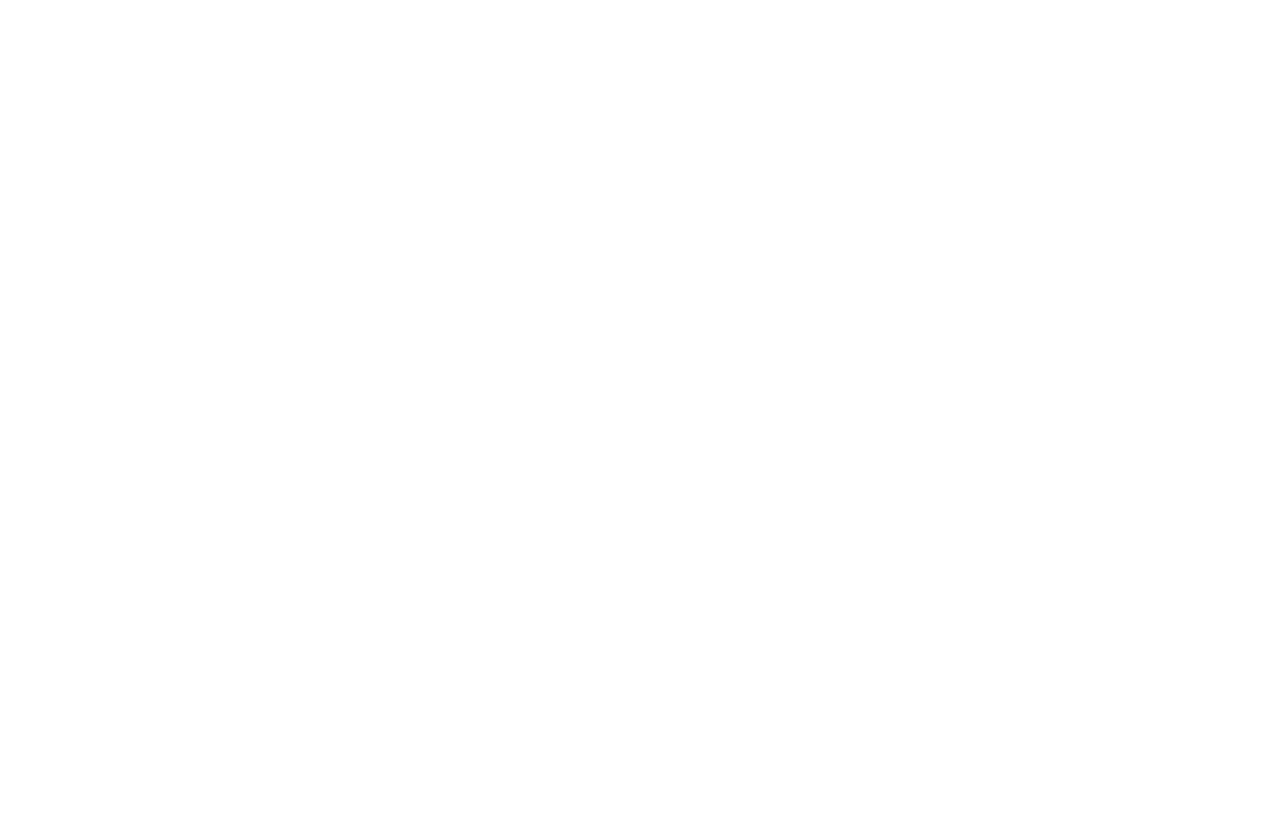
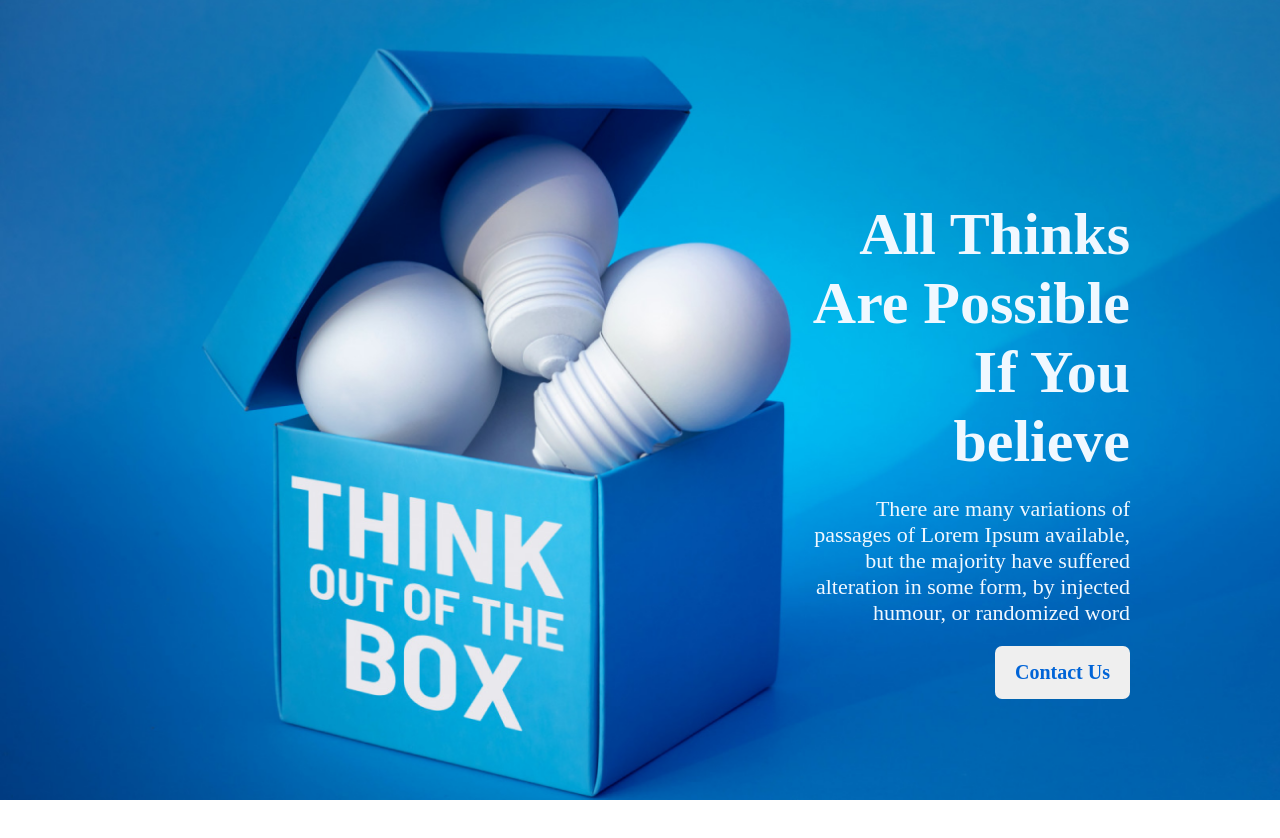
Before and after one commit to ARsayembhuiyan/new-year-1, a plain HTML site: page index.html in a window 1280 px wide. Before the commit the page ends 800 px from the top, so only its background shows below. Drawn offline with Linux system fonts and the light colour scheme.

Commit message:
added header

```diff
--- a/index.html
+++ b/index.html
@@ -1,11 +1,30 @@
 <!DOCTYPE html>
 <html lang="en">
-<head>
-    <meta charset="UTF-8">
-    <meta name="viewport" content="width=device-width, initial-scale=1.0">
+  <head>
+    <meta charset="UTF-8" />
+    <meta name="viewport" content="width=device-width, initial-scale=1.0" />
     <title>New-Year</title>
-</head>
-<body>
+    <link rel="stylesheet" href="/style/new-year.css">
+  </head>
+  <body>
 
-</body>
+
+            <!-- Header section  -->
+
+
+    <header>
+        <nav class=" header">
+      <h1 class="head">All  Thinks Are Possible If You believe</h1>
+        <div>
+          <p class="header-description">
+            There are many variations of passages of Lorem Ipsum available, but
+            the majority have suffered alteration in some form, by injected
+            humour, or randomized word
+          </p>
+          <button class="btn-primary">Contact Us</button>
+        </div>
+    </nav>
+
+    </header>
+  </body>
 </html>
--- a/style/new-year.css
+++ b/style/new-year.css
@@ -0,0 +1,24 @@
+
+* {
+    font-family: "Slabo 27px", serif;
+    margin: 0;
+}
+
+
+      /* Header section */
+
+      header{ background-image: url(../images/banner/banner3.png);
+    height: 800px;background-size: cover;
+    }
+
+       .header{ text-align: right; padding-top: 200px; padding-right: 150px; color: aliceblue; padding-bottom: 200px;}
+
+
+  .head{ text-align: right;padding-bottom: 20px; padding-left: 800px; font-family: serif;font-size: 60px;
+  }
+
+.header-description{text-align: right; padding-left: 800px; padding-bottom: 20px; font-size: 22px;}
+
+.btn-primary{  font-weight: 700;font-size: 20px; padding: 15px 20px;color: rgba(0, 100, 215, 1);
+border-radius: 7px;border: 0;
+}
```
Also changed, not shown: images/banner/banner3.png (added), images/gradient1.png (added), images/gradient2.png (added), images/gradient3.png (added), images/icons/ecom.png (added), images/icons/fb.png (added), images/icons/js.png (added), images/icons/smoke.png (added), images/icons/twitter.png (added), images/icons/web.png (added), images/icons/youtube.png (added), images/person.png (added), images/watch.png (added), 1 other file.
